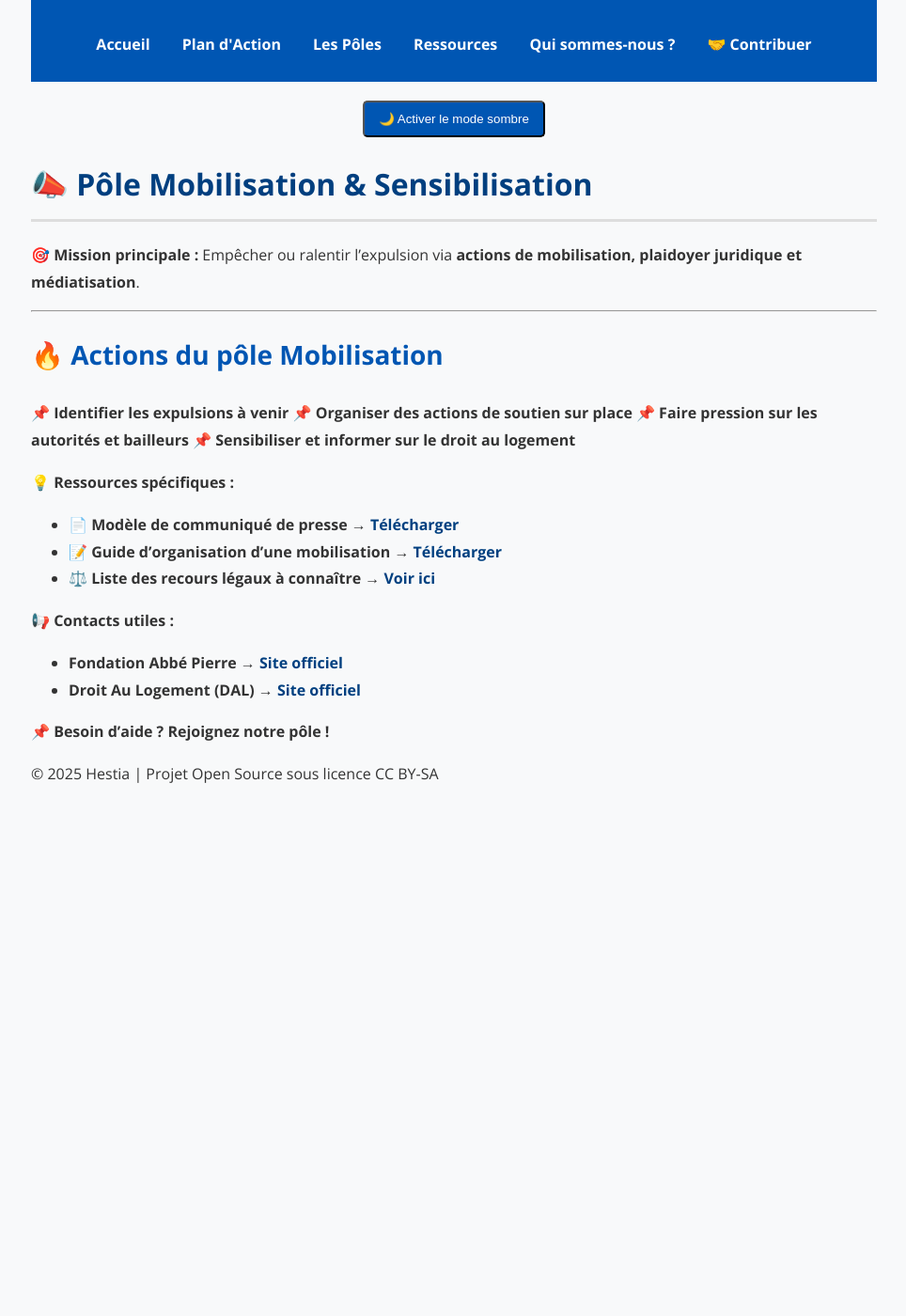
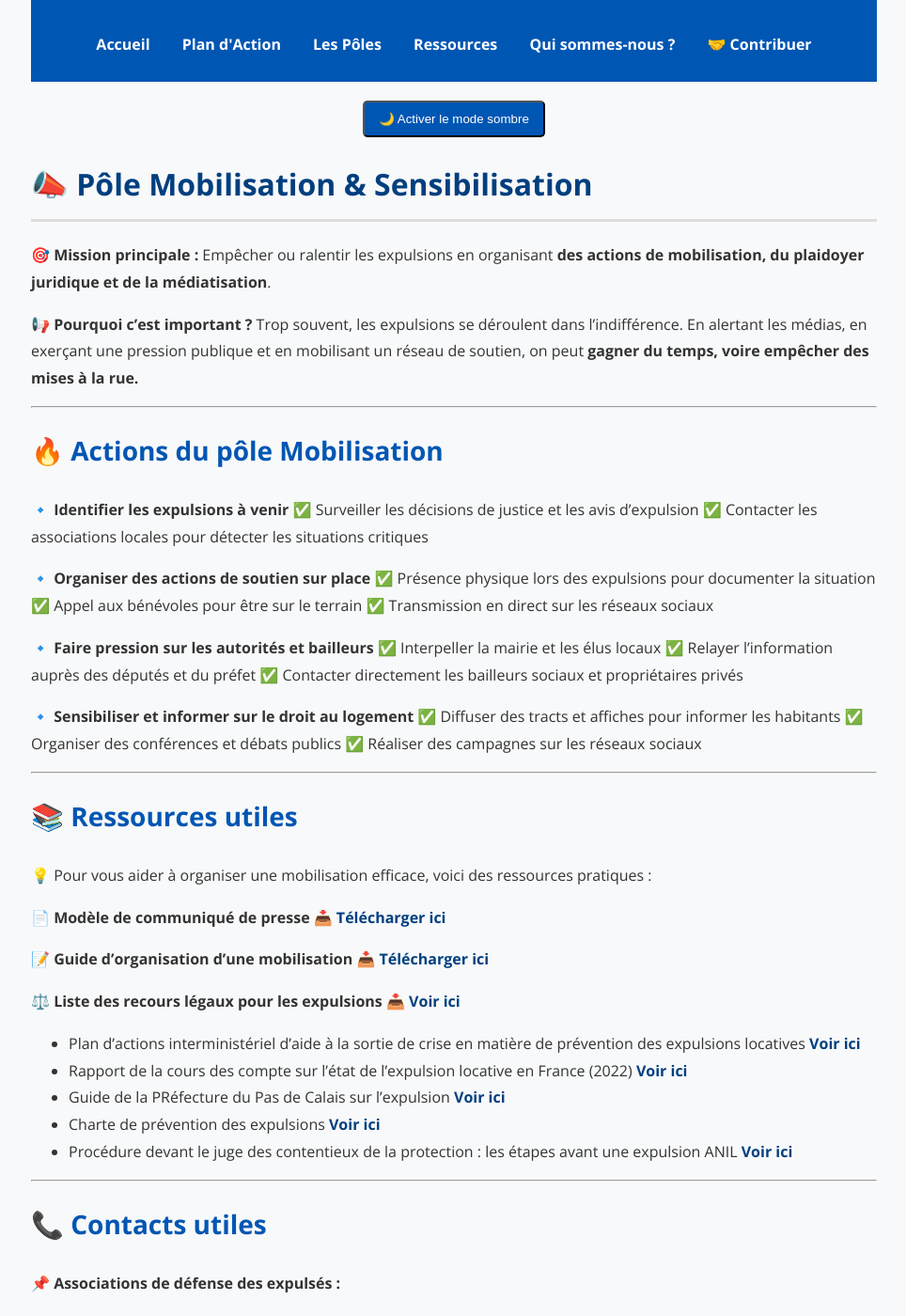
Before and after one commit to 5136Siegfried/Hestia, a Jekyll site: the page built from docs/poles/mobilisation.md, in a window 1280 px wide and 1400 px high, scrolled down 243 px. Shown: the whole window at 94% size, without its empty margins (157-1121 px from the left). Built offline with Jekyll 4.4.1, drawn with Linux system fonts in a browser that asks for light colours; before the commit the page ends 1116 px from its top, so only the background shows below that; some of the changed text lies outside the part shown.

Commit message:
content: mobilisation

```diff
--- a/docs/poles/mobilisation.md
+++ b/docs/poles/mobilisation.md
@@ -2,26 +2,76 @@
 layout: default
 title: "📣 Pôle Mobilisation"
 ---
+
 # 📣 Pôle Mobilisation & Sensibilisation
 
 🎯 **Mission principale :**
-Empêcher ou ralentir l'expulsion via **actions de mobilisation, plaidoyer juridique et médiatisation**.
+Empêcher ou ralentir les expulsions en organisant **des actions de mobilisation, du plaidoyer juridique et de la médiatisation**.
+
+**📢 Pourquoi c'est important ?**
+Trop souvent, les expulsions se déroulent dans l'indifférence. En alertant les médias, en exerçant une pression publique et en mobilisant un réseau de soutien, on peut **gagner du temps, voire empêcher des mises à la rue.**
 
 ---
 
 ## 🔥 **Actions du pôle Mobilisation**
-📌 **Identifier les expulsions à venir**
-📌 **Organiser des actions de soutien sur place**
-📌 **Faire pression sur les autorités et bailleurs**
-📌 **Sensibiliser et informer sur le droit au logement**
+🔹 **Identifier les expulsions à venir**
+✅ Surveiller les décisions de justice et les avis d'expulsion
+✅ Contacter les associations locales pour détecter les situations critiques
 
-💡 **Ressources spécifiques :**
-- 📄 **Modèle de communiqué de presse** → [Télécharger](#)
-- 📝 **Guide d'organisation d'une mobilisation** → [Télécharger](#)
-- ⚖️ **Liste des recours légaux à connaître** → [Voir ici](#)
+🔹 **Organiser des actions de soutien sur place**
+✅ Présence physique lors des expulsions pour documenter la situation
+✅ Appel aux bénévoles pour être sur le terrain
+✅ Transmission en direct sur les réseaux sociaux
 
-📢 **Contacts utiles :**
-- **Fondation Abbé Pierre** → [Site officiel](https://www.fondation-abbe-pierre.fr)
-- **Droit Au Logement (DAL)** → [Site officiel](https://www.droitaulogement.org)
+🔹 **Faire pression sur les autorités et bailleurs**
+✅ Interpeller la mairie et les élus locaux
+✅ Relayer l'information auprès des députés et du préfet
+✅ Contacter directement les bailleurs sociaux et propriétaires privés
 
-📌 **Besoin d'aide ? Rejoignez notre pôle !**
+🔹 **Sensibiliser et informer sur le droit au logement**
+✅ Diffuser des tracts et affiches pour informer les habitants
+✅ Organiser des conférences et débats publics
+✅ Réaliser des campagnes sur les réseaux sociaux
+
+---
+
+## 📚 **Ressources utiles**
+💡 Pour vous aider à organiser une mobilisation efficace, voici des ressources pratiques :
+
+📄 **Modèle de communiqué de presse**
+📥 [Télécharger ici](documents/communique-presse.md)
+
+📝 **Guide d'organisation d'une mobilisation**
+📥 [Télécharger ici](#)
+
+⚖️ **Liste des recours légaux pour les expulsions**
+📥 [Voir ici](#)
+
+- Plan d'actions interministériel d'aide à la sortie de crise en matière de prévention des expulsions locatives [Voir ici](https://www.info.gouv.fr/organisation/delegation-interministerielle-a-l-hebergement-et-a-l-acces-au-logement/agir-en-amont-prevenir-les-expulsions)
+- Rapport de la cours des compte sur l'état de l'expulsion locative en France (2022) [Voir ici](https://www.ccomptes.fr/sites/default/files/2023-10/20221219-S2022-1933-prevention-expulsions-locatives.pdf)
+- Guide de la PRéfecture du Pas de Calais sur l'expulsion [Voir ici](https://www.pas-de-calais.gouv.fr/contenu/telechargement/55836/326912/file/Guide%20Prevention%20arrdt%20Lens.pdf)
+- Charte de prévention des expulsions [Voir ici](https://www.ecologie.gouv.fr/politiques-publiques/prevention-expulsions-treve-hivernale)
+- Procédure devant le juge des contentieux de la protection : les étapes avant une expulsion ANIL [Voir ici](https://www.anil.org/votre-projet/vous-etes-locataire/locataire-en-difficulte/procedure-devant-le-tribunal-dinstance-les-etapes/)
+
+---
+
+## 📞 **Contacts utiles**
+📌 **Associations de défense des expulsés :**
+- **Fondation Abbé Pierre** → [Visiter](https://www.fondation-abbe-pierre.fr)
+- **Droit Au Logement (DAL)** → [Visiter](https://www.droitaulogement.org)
+- **Résistance à l’Expulsion** → [Visiter](#)
+
+📌 **Institutions et recours :**
+- **Défenseur des Droits** → [Déposer un recours](https://www.defenseurdesdroits.fr)
+- **Préfectures (aides d'urgence)** → [Trouver sa préfecture](https://www.service-public.fr)
+- **Services sociaux et CCAS locaux** → [Trouver un centre](https://www.service-public.fr/particuliers/vosdroits/F869)
+
+---
+
+## 🏴 **Comment agir maintenant ?**
+📢 **Rejoignez-nous et passez à l’action !**
+🔹 **Participez aux actions de soutien sur le terrain**
+🔹 **Aidez à rédiger et diffuser des communiqués**
+🔹 **Utilisez vos réseaux pour sensibiliser**
+
+💬 **Besoin d’aide ou envie d’aider ? Contactez le pôle mobilisation !** 🚀
```
Also changed, not shown: docs/poles/documents/communique-presse.md (added, +47 -0 lines).
